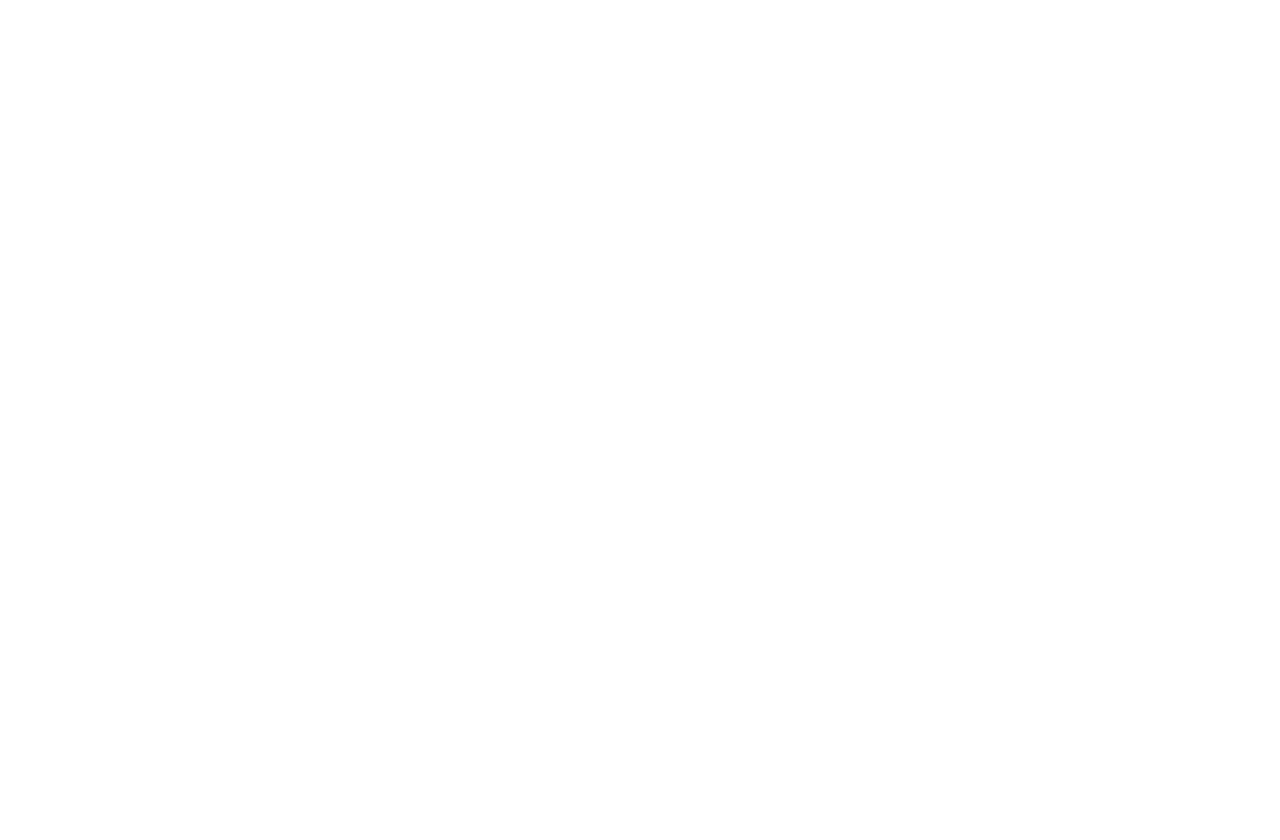
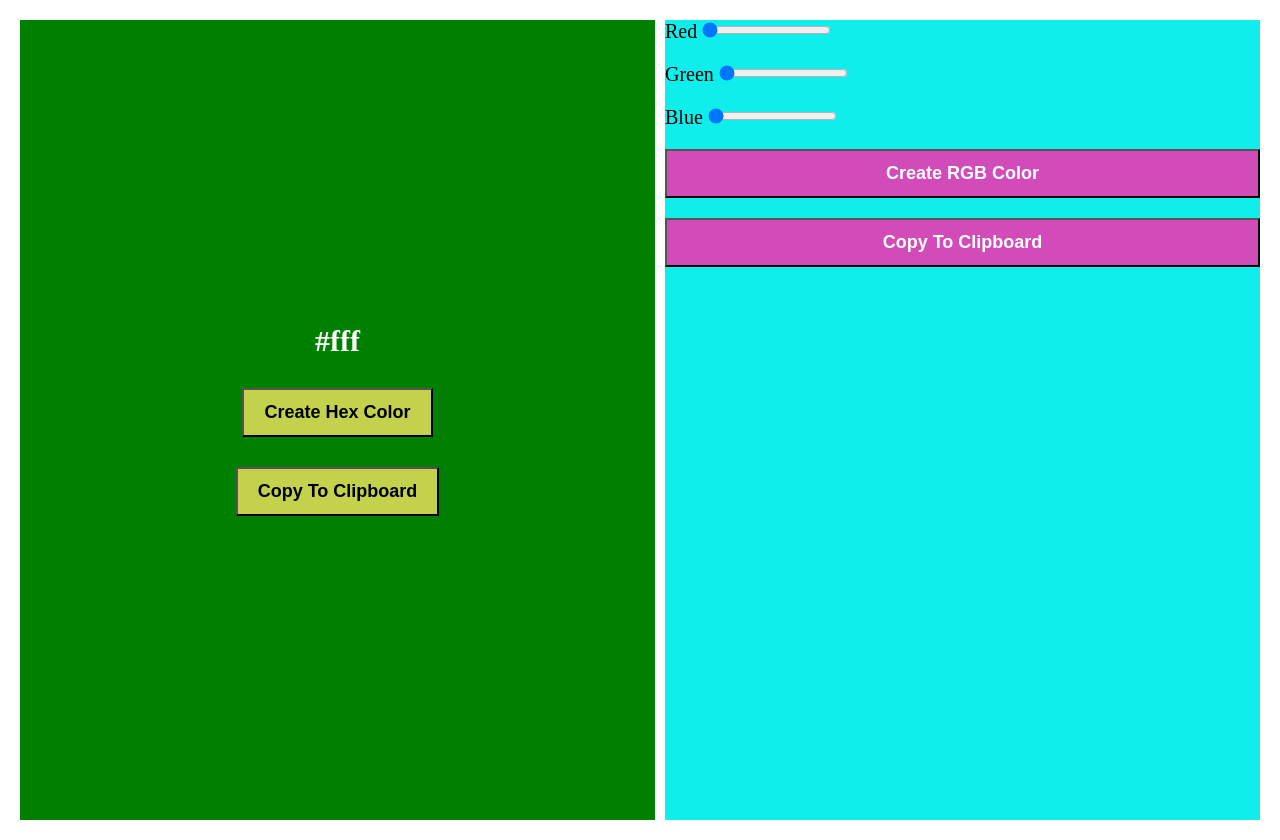
Before and after one commit to saurabhmishra1464/Random-Color-Generator, a plain HTML site: page index.html in a window 1280 px wide. Before the commit the page ends 800 px from the top, so only its background shows below. Drawn offline with Linux system fonts and the light colour scheme.

Commit message:
hex and rgb color getting changed on button click

```diff
--- a/index.html
+++ b/index.html
@@ -1,11 +1,39 @@
 <!DOCTYPE html>
 <html lang="en">
+
 <head>
     <meta charset="UTF-8">
     <meta name="viewport" content="width=device-width, initial-scale=1.0">
     <title>Random Color Generator</title>
+    <link rel="stylesheet" href="./style.css">
 </head>
+
 <body>
+    <div class="random-color-generator-container">
+        <div class="hex-color-container">
+            <p class="hex-color-value">#fff</p>
+            <button class="hex-btn">Create Hex Color</button>
+            <button class="hex-copy-color">Copy To Clipboard</button>
+        </div>
+        <div class="rgb-color-container">
+            <div>
+                <label for="red">Red</label>
+                <input type="range" min="0" max="255" value="0" id="red">
+            </div>
+            <div>
+                <label for="red">Green</label>
+                <input type="range" min="0" max="255" value="0" id="green">
+            </div>
+            <div>
+                <label for="red">Blue</label>
+                <input type="range" min="0" max="255" value="0" id="blue">
+            </div>
+            <button id="rgb-btn">Create RGB Color</button>
+            <button class="rgb-copy-color">Copy To Clipboard</button>
+        </div>
+    </div>
 
+    <script src="./script.js"></script>
 </body>
+
 </html>
--- /dev/null
+++ b/script.js
@@ -0,0 +1,47 @@
+const hexBtn = document.querySelector('.hex-btn');
+const hexColorValue = document.querySelector('.hex-color-value');
+var hexColorContainer = document.querySelector('.hex-color-container');
+const hexCopyBtn = document.querySelector('.hex-copy-color');
+const rgbCopyBtn = document.querySelector('.rgb-copy-color');
+
+
+//create random hex color
+
+hexBtn.addEventListener('click', () => {
+    let characterSet = '0123456789ABCDEF';
+    let hexColorOutput = "";
+
+    for (let i = 0, charSetLength = characterSet.length; i < 6; ++i) {
+        hexColorOutput += characterSet.charAt(Math.floor(Math.random() * charSetLength));
+    }
+
+    let colorValue = hexColorValue.textContent = `#${hexColorOutput}`;
+    hexColorContainer.style.backgroundColor = colorValue;
+    hexBtn.style.backgroundColor = colorValue;
+});
+
+const rgbBtn = document.querySelector('#rgb-btn');
+const getRedInputRange = document.querySelector('#red');
+const getGreenInputRange = document.querySelector('#green');
+const getBlueInputRange = document.querySelector('#blue');
+const rgbColorContainer = document.querySelector('.rgb-color-container');
+
+rgbBtn.addEventListener('click', () => {
+    debugger
+    let extractedRedValue = getRedInputRange.value;
+    let extractedGreenValue = getGreenInputRange.value;
+    let extractedBlueValue = getBlueInputRange.value;
+
+    rgbColorContainer.style.backgroundColor = `rgb(${extractedRedValue},${extractedGreenValue},${extractedBlueValue})`;
+});
+
+hexCopyBtn.addEventListener('click', copyHexColorToClipBoard)
+
+
+function copyHexColorToClipBoard() {
+    navigator.clipboard.writeText(hexColorValue.textContent);
+}
+
+function copyRgbColorToClipBoard() {
+
+}
--- a/style.css
+++ b/style.css
@@ -0,0 +1,66 @@
+* {
+    padding: 0;
+    margin: 0;
+    box-sizing: border-box;
+}
+
+body {
+    padding: 20px;
+    font-size: 20px;
+}
+
+.random-color-generator-container {
+    display: flex;
+    gap: 10px;
+}
+
+.hex-color-container,
+.rgb-color-container {
+    min-height: 100vh;
+    flex: 1;
+}
+
+.hex-color-container button {
+    padding: 12px 20px;
+    cursor: pointer;
+    font-size: 18px;
+    font-weight: bold;
+    background-color: rgb(196, 209, 76);
+}
+
+.rgb-color-container {
+    display: flex;
+    flex-direction: column;
+    gap: 20px;
+
+}
+
+.hex-color-container {
+    background-color: green;
+    padding: 20px;
+    display: flex;
+    justify-content: center;
+    align-items: center;
+    flex-direction: column;
+    gap: 30px;
+}
+
+.hex-color-value {
+    font-size: 30px;
+    font-weight: bold;
+    color: #fff;
+}
+
+.rgb-color-container {
+    background-color: rgb(15, 238, 234);
+
+}
+
+.rgb-color-container button {
+    padding: 12px 20px;
+    cursor: pointer;
+    font-size: 18px;
+    font-weight: bold;
+    background-color: rgb(209, 76, 185);
+    color: #fff;
+}
```
